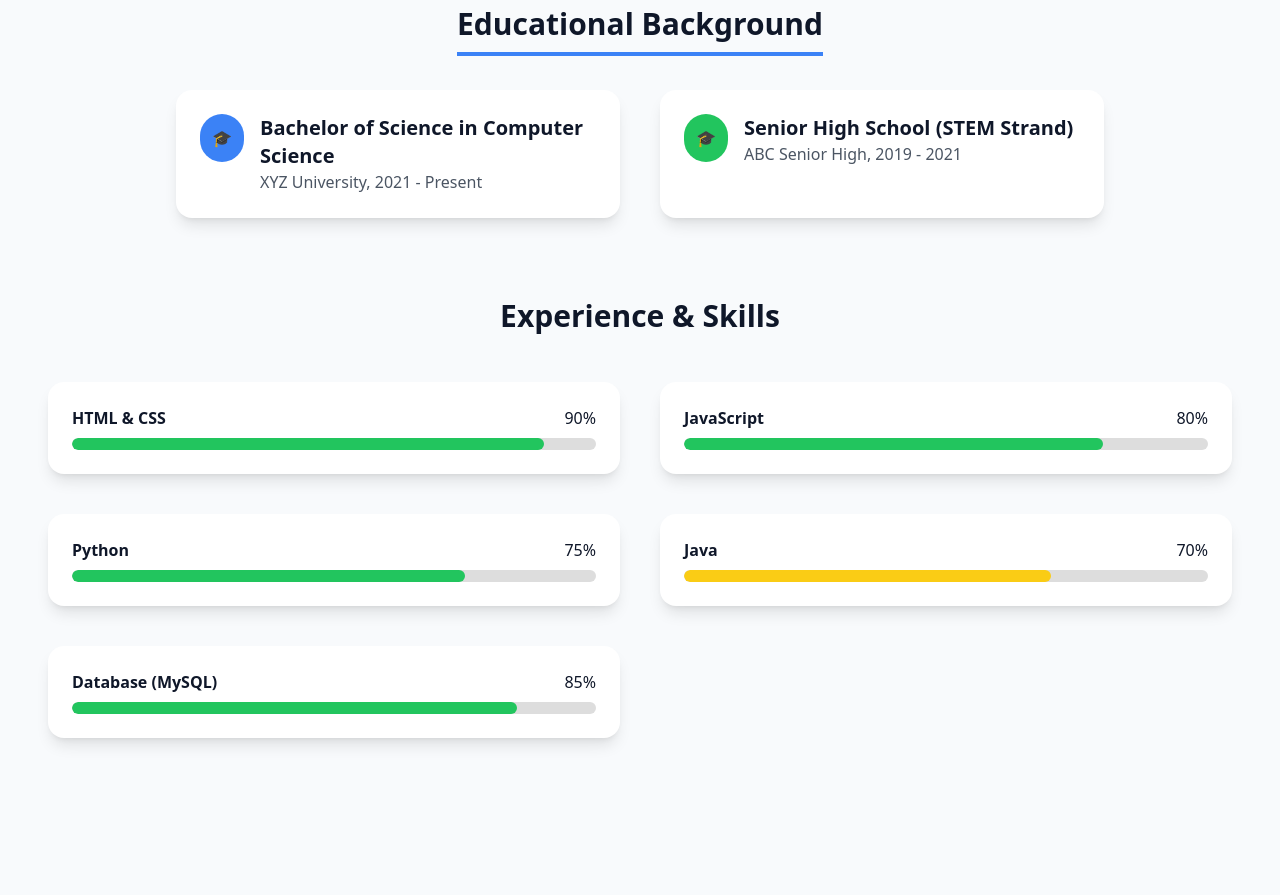
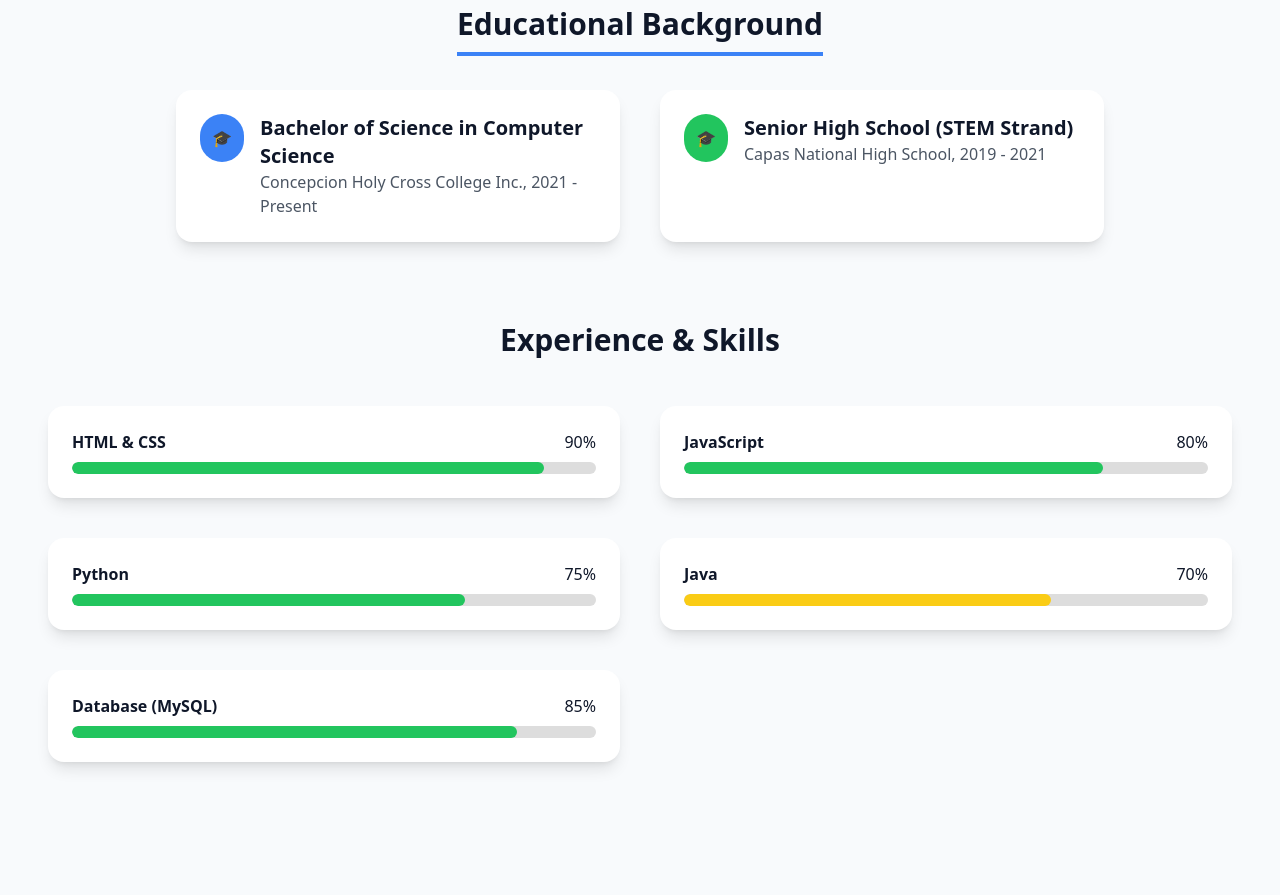
Before and after one commit to jamisola004/portfolio, a plain HTML site: page index.html in a window 1280 px wide. Shown: the part 858-1753 px from the top of the page. Drawn offline with nearby package versions, Linux system fonts and the light colour scheme.

Commit message:
Update index.html

```diff
--- a/index.html
+++ b/index.html
@@ -137,7 +137,7 @@
             </div>
             <div>
               <h3 class="text-xl font-semibold">Bachelor of Science in Computer Science</h3>
-              <p class="text-gray-600">XYZ University, 2021 - Present</p>
+              <p class="text-gray-600">Concepcion Holy Cross College Inc., 2021 - Present</p>
             </div>
           </div>
 
@@ -148,7 +148,7 @@
             </div>
             <div>
               <h3 class="text-xl font-semibold">Senior High School (STEM Strand)</h3>
-              <p class="text-gray-600">ABC Senior High, 2019 - 2021</p>
+              <p class="text-gray-600">Capas National High School, 2019 - 2021</p>
             </div>
           </div>
         </div>
```
